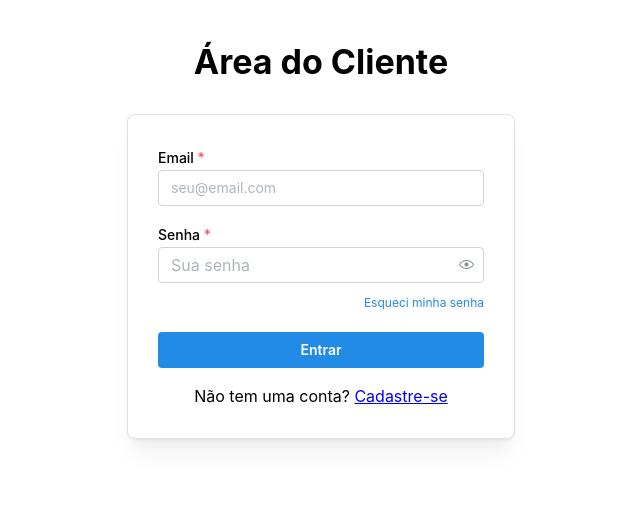
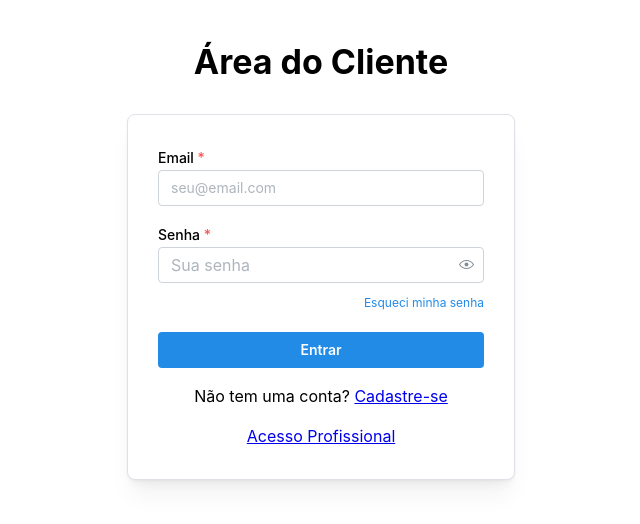
Before and after one commit to vsgner007/Projeto-Agendamento, a React (Create React App) app in the folder frontend/: page /cliente/login in a window 1280 px wide. Shown: the top 524 px of the page, without its empty margins (319-959 px from the left). Built offline with nearby package versions, Linux system fonts and the light colour scheme.

Commit message:
fix: Corrige bug de redirecionamento duplicado no login do cliente

```diff
--- a/frontend/src/pages/ClienteLoginPage.js
+++ b/frontend/src/pages/ClienteLoginPage.js
@@ -41,11 +41,13 @@ function ClienteLoginPage() {
       localStorage.setItem("clienteToken", response.data.token);
 
       if (redirectToSubdomain) {
-        // Se veio de uma página de agendamento, reconstrói a URL e volta para lá
+        // --- CORREÇÃO APLICADA AQUI ---
+        // Pega o domínio principal, removendo qualquer subdomínio que já exista
         const domain = window.location.host.includes("localhost")
           ? "localhost:3000"
-          : window.location.host;
+          : window.location.host.split(".").slice(-2).join("."); // Ex: 'vercel.app'
 
+        // Reconstrói a URL correta
         window.location.href = `${window.location.protocol}//${redirectToSubdomain}.${domain}/agendar`;
       } else {
         // Se não, vai para o dashboard padrão do cliente
@@ -113,6 +115,9 @@ function ClienteLoginPage() {
           <Text ta="center" mt="md">
             Não tem uma conta? <Link to="/cliente/cadastro">Cadastre-se</Link>
           </Text>
+          <Text ta="center" mt="md">
+            <Link to="/login">Acesso Profissional</Link>
+          </Text>
         </form>
       </Paper>
     </Container>
```
